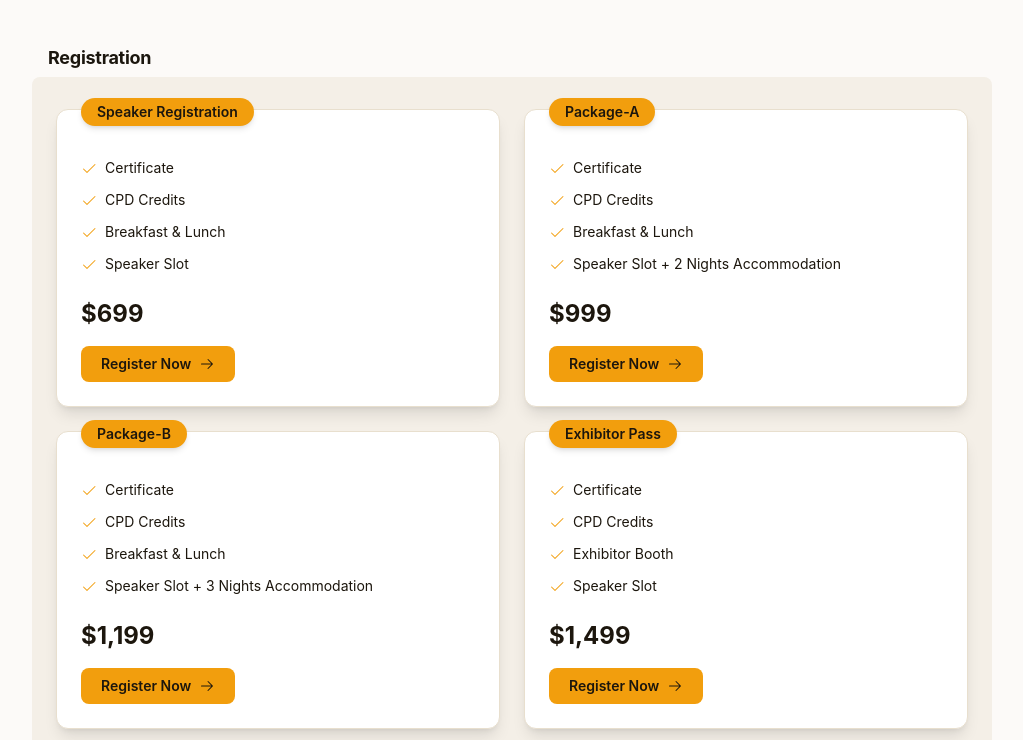
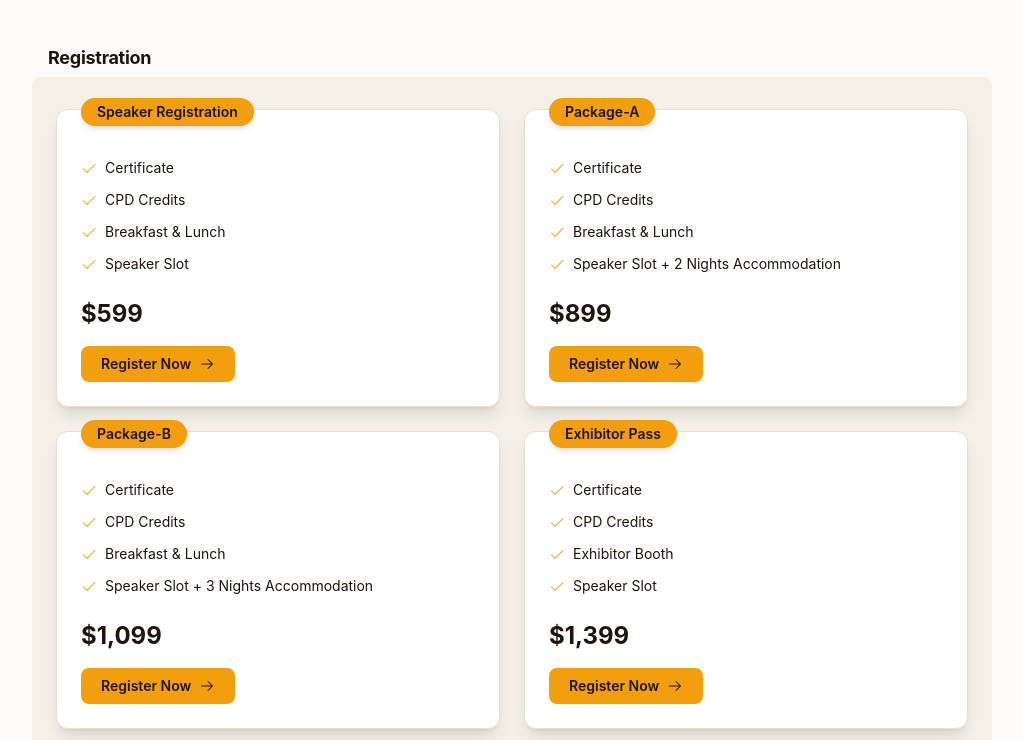
Before and after one commit to Sasidharveerni/mindful, a React (Vite) app in the folder mindful-frontend/: page /eventdetails/1 in a window 1280 px wide. Shown: the part 1489-2229 px from the top of the page, without its empty margins (128-1151 px from the left). Built offline with nearby package versions, Linux system fonts and the light colour scheme.

Commit message:
feat: Update pricing for event packages and add customer details section on HomePage

```diff
--- a/mindful-frontend/src/components/EventDetailsPage.jsx
+++ b/mindful-frontend/src/components/EventDetailsPage.jsx
@@ -109,23 +109,33 @@ export default function EventDetailsPage({ mockEvents }) {
                 {[
                   {
         title: "Speaker Registration",
-        price: "$699",
+        price: "$599",
         features: ["Certificate", "CPD Credits", "Breakfast & Lunch", "Speaker Slot"],
       },
       {
         title: "Package-A",
-        price: "$999",
+        price: "$899",
         features: ["Certificate", "CPD Credits", "Breakfast & Lunch", "Speaker Slot + 2 Nights Accommodation"],
       },
       {
         title: "Package-B",
-        price: "$1,199",
+        price: "$1,099",
         features: ["Certificate", "CPD Credits", "Breakfast & Lunch", "Speaker Slot + 3 Nights Accommodation"],
       },
       {
         title: "Exhibitor Pass",
-        price: "$1,499",
+        price: "$1,399",
         features: ["Certificate", "CPD Credits", "Exhibitor Booth", "Speaker Slot"],
+      },
+      {
+        title: "Delegate Pass",
+        price: "$299",
+        features: ["Certificate", "CPD Credits", "Breakfast & Lunch"],
+      },
+      {
+        title: "Virtual Pass",
+        price: "$299",
+        features: ["Certificate", "CPD Credits",],
       },
                 ].map((plan, index) => (
                   <div
--- a/mindful-frontend/src/components/HomePage.jsx
+++ b/mindful-frontend/src/components/HomePage.jsx
@@ -79,11 +79,11 @@ export default function HomePage() {
         {/* Hero Content */}
         <div className="relative z-10 text-center px-4 sm:px-6 md:px-8 max-w-3xl">
           <h1 className="text-white text-xl xs:text-2xl sm:text-3xl md:text-4xl lg:text-5xl font-bold leading-tight mb-3 sm:mb-4">
-            Elevate Your Business in the ICON STAR Conferences
+            Elevate your brand and personal visibility on global stage  in the ICON STAR Conferences
           </h1>
 
           <p className="text-white text-sm sm:text-base md:text-lg max-w-xl mx-auto mb-4 sm:mb-6">
-            Join leading experts and visionary entrepreneurs at our premier business conferences.
+            Join our interactive forums to enhance your personal and professional brand.
           </p>
 
           <div className="flex flex-row xs:flex-row gap-3 sm:gap-4 justify-center">
@@ -115,6 +115,38 @@ export default function HomePage() {
         </div>
       </div>
 
+
+       {/* added a customer card here with 2 fields, email, and mobile */}
+
+       <div className="lg:px-12 xl:px-40 px-4 md:px-40 bg-white rounded-lg border border-[#e8dfce] p-6 shadow-sm">
+  <h3 className="text-[#1c160d] text-lg font-semibold mb-4">Customer Details</h3>
+
+  <div className="space-y-3">
+    <div className="flex items-center">
+      <div className="text-[#9c7e49] mr-3">
+        <svg xmlns="http://www.w3.org/2000/svg" width="20" height="20" fill="currentColor" viewBox="0 0 256 256">
+          <path d="M224,48H32a8,8,0,0,0-8,8V192a16,16,0,0,0,16,16H216a16,16,0,0,0,16-16V56A8,8,0,0,0,224,48Zm-8,144H40V64H216V192ZM173.66,85.66,128,131.31,82.34,85.66A8,8,0,0,0,70.34,97.66l48,48a8,8,0,0,0,11.32,0l48-48a8,8,0,0,0-11.32-11.32Z"/>
+        </svg>
+      </div>
+      <div>
+        <p className="text-[#9c7e49] text-sm font-medium">Email</p>
+        <p className="text-[#1c160d]">customer.support@iconstarconferences.com</p>
+      </div>
+    </div>
+
+    <div className="flex items-center">
+      <div className="text-[#9c7e49] mr-3">
+        <svg xmlns="http://www.w3.org/2000/svg" width="20" height="20" fill="currentColor" viewBox="0 0 256 256">
+          <path d="M222.37,158.46l-47.11-21.11-.13-.06a16,16,0,0,0-15.17,1.4,8.12,8.12,0,0,0-.75.56L134.87,160c-15.42-7.49-31.34-23.29-38.83-38.51l20.78-24.71c.2-.25.39-.5.57-.77a16,16,0,0,0,1.32-15.06l0-.12L97.54,33.64a16,16,0,0,0-16.62-9.52A56.26,56.26,0,0,0,32,80c0,79.4,64.6,144,144,144a56.26,56.26,0,0,0,55.88-48.92A16,16,0,0,0,222.37,158.46Z"/>
+        </svg>
+      </div>
+      <div>
+        <p className="text-[#9c7e49] text-sm font-medium">Mobile</p>
+        <p className="text-[#1c160d]">+44 7901091329</p>
+      </div>
+    </div>
+  </div>
+</div>
 
 
         <div className="px-4 sm:px-6 md:px-8 lg:px-12 xl:px-40 flex flex-1 justify-center py-5">
@@ -186,20 +218,20 @@ export default function HomePage() {
               </div>
             </div>
 
-            {/* Why Business Growth Matters */}
+{/*
             <h2 className="text-[#1c160d] text-lg sm:text-xl md:text-[22px] font-bold leading-tight tracking-[-0.015em] px-2 sm:px-4 pb-3 pt-5 sm:pt-6 md:pt-8">
               Why Business Growth Matters
-            </h2>
+            </h2> */}
 
             <div className="flex flex-col gap-6 sm:gap-8 px-2 sm:px-4 py-4 sm:py-6 md:py-10">
-              <div className="flex flex-col gap-3 sm:gap-4">
+              {/* <div className="flex flex-col gap-3 sm:gap-4">
                 <h1 className="text-[#1c160d] tracking-light text-xl sm:text-2xl md:text-3xl lg:text-4xl font-bold md:font-black leading-tight max-w-[720px]">
                   Prioritize Your Business Growth
                 </h1>
                 <p className="text-[#1c160d] text-sm sm:text-base font-normal leading-normal max-w-[720px]">
                   Investing in professional development and business growth is essential for entrepreneurial success. Our conferences provide the tools and knowledge to thrive.
                 </p>
-              </div>
+              </div> */}
 
               <div className="grid grid-cols-1 md:grid-cols-2 lg:grid-cols-3 gap-4 sm:gap-6">
                 <div className="flex flex-1 gap-3 rounded-lg border border-[#e8dfce] bg-[#fcfaf8] p-4 sm:p-5 flex-col">
@@ -235,9 +267,9 @@ export default function HomePage() {
             </div>
 
             {/* Why ICON STAR Conferences */}
-            <h2 className="text-[#1c160d] text-lg sm:text-xl md:text-[22px] font-bold leading-tight tracking-[-0.015em] px-2 sm:px-4 pb-3 pt-5 sm:pt-6 md:pt-8">
+            {/* <h2 className="text-[#1c160d] text-lg sm:text-xl md:text-[22px] font-bold leading-tight tracking-[-0.015em] px-2 sm:px-4 pb-3 pt-5 sm:pt-6 md:pt-8">
               Why Choose ICON STAR Conferences
-            </h2>
+            </h2> */}
 
             <div className="flex flex-col gap-6 sm:gap-8 px-2 sm:px-4 py-4 sm:py-6 md:py-10">
               <div className="flex flex-col gap-3 sm:gap-4">
```
